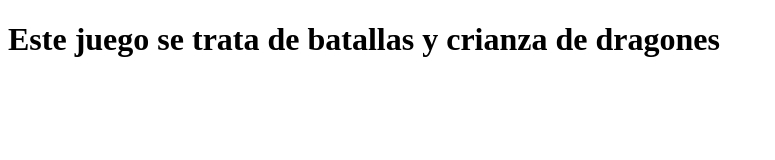
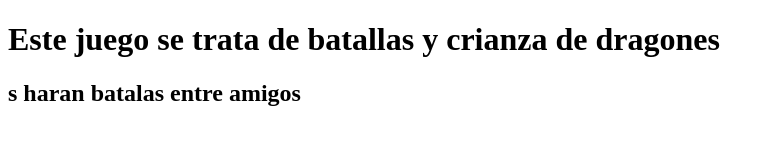
Before and after one commit to javierfiestas/Dragon-city, a plain HTML site: page index.html in a window 1280 px wide. Shown: the whole page, without its empty margins (0-775 px from the left). Drawn offline with Linux system fonts and the light colour scheme.

Commit message:
modificamos el index

```diff
--- a/index.html
+++ b/index.html
@@ -7,5 +7,7 @@
 </head>
 <body>
 <h1>Este juego se trata de batallas y crianza de dragones</h1>
+<h2>s haran batalas entre amigos
+</h2>
 </body>
 </html>
```
